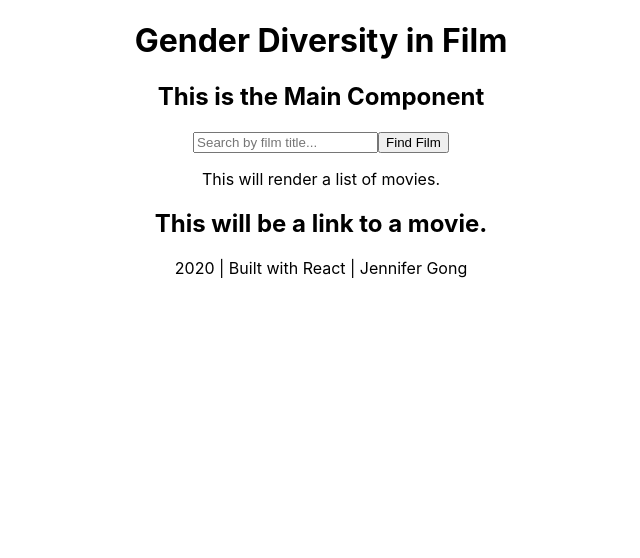
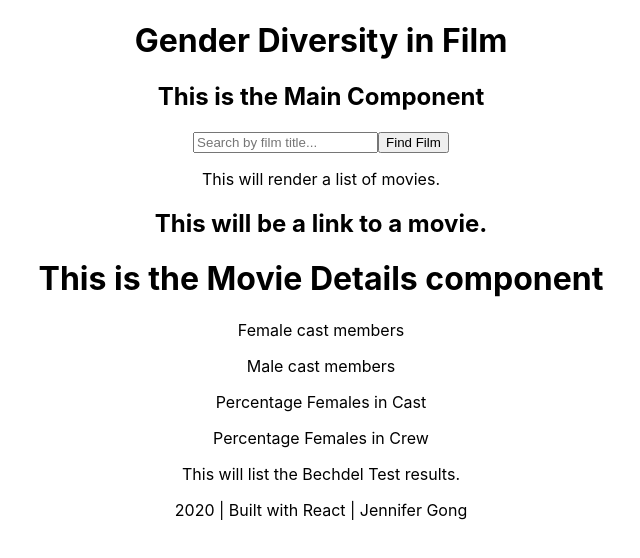
Before and after one commit to jngong/gender-diversity-in-film, a React (Create React App) app in the folder film-diversity/: page / in a window 1280 px wide. Shown: the top 558 px of the page, without its empty margins (319-959 px from the left). Built offline with nearby package versions, Linux system fonts and the light colour scheme.

Commit message:
created MovieDetails child components

```diff
--- /dev/null
+++ b/film-diversity/src/components/BechdelTest.jsx
@@ -0,0 +1,11 @@
+import React from "react"
+
+function BechdelTest(props) {
+    return(
+        <div className="bechdel-test">
+            <p>This will list the Bechdel Test results.</p>
+        </div>
+    )
+}
+
+export default BechdelTest
--- /dev/null
+++ b/film-diversity/src/components/CastList.jsx
@@ -0,0 +1,18 @@
+import React from 'react'
+
+function CastList(props) {
+
+    return(
+        <div className="cast-list">
+            <div className="females">
+                <p>Female cast members</p>
+            </div>
+            <div className="males">
+                <p>Male cast members</p>
+            </div>
+        </div>
+    )
+
+}
+
+export default CastList
--- /dev/null
+++ b/film-diversity/src/components/GenderSummary.jsx
@@ -0,0 +1,13 @@
+import React from "react"
+
+function GenderSummary(props) {
+
+    return(
+        <div className="gender-summary">
+            <p>Percentage Females in Cast</p>
+            <p>Percentage Females in Crew</p>
+        </div>
+    )
+}
+
+export default GenderSummary
--- a/film-diversity/src/components/Main.jsx
+++ b/film-diversity/src/components/Main.jsx
@@ -1,6 +1,7 @@
 import React, { Component } from "react";
 import Search from "./Search";
 import MovieList from "./MovieList";
+import MovieDetails from "./MovieDetails";
 
 class Main extends Component {
     constructor(props) {
@@ -16,6 +17,7 @@ class Main extends Component {
                 <h2>This is the Main Component</h2>
                 <Search />
                 <MovieList />
+                <MovieDetails />
             </div>
         )
     }
--- a/film-diversity/src/components/MovieButton.jsx
+++ b/film-diversity/src/components/MovieButton.jsx
@@ -1,6 +1,6 @@
 import React from "react"
 
-function MovieButton() {
+function MovieButton(props) {
 
     return(
         <div className="movie-button">
--- a/film-diversity/src/components/MovieDetails.jsx
+++ b/film-diversity/src/components/MovieDetails.jsx
@@ -1,12 +1,26 @@
 import React, { Component } from "react"
+import CastList from "./CastList"
+import GenderSummary from "./GenderSummary"
+import BechdelTest from "./BechdelTest"
 
 class MovieDetails extends Component {
 
     constructor(props) {
         super(props)
         this.state = {
-            currentMovie: null;
+            currentMovie: null
         }
+    }
+
+    render() {
+        return(
+            <div>
+                <h1>This is the Movie Details component</h1>
+                <CastList />
+                <GenderSummary />
+                <BechdelTest />
+            </div>
+        )
     }
 
 }
--- a/film-diversity/src/components/MovieList.jsx
+++ b/film-diversity/src/components/MovieList.jsx
@@ -1,7 +1,7 @@
 import React from "react"
 import MovieButton from "./MovieButton"
 
-function MovieList() {
+function MovieList(props) {
 
     return(
         <div className="movie-list">
--- a/film-diversity/src/components/Search.jsx
+++ b/film-diversity/src/components/Search.jsx
@@ -1,6 +1,6 @@
 import React from "react"
 
-function Search() {
+function Search(props) {
 
     return(
         <form>
```
